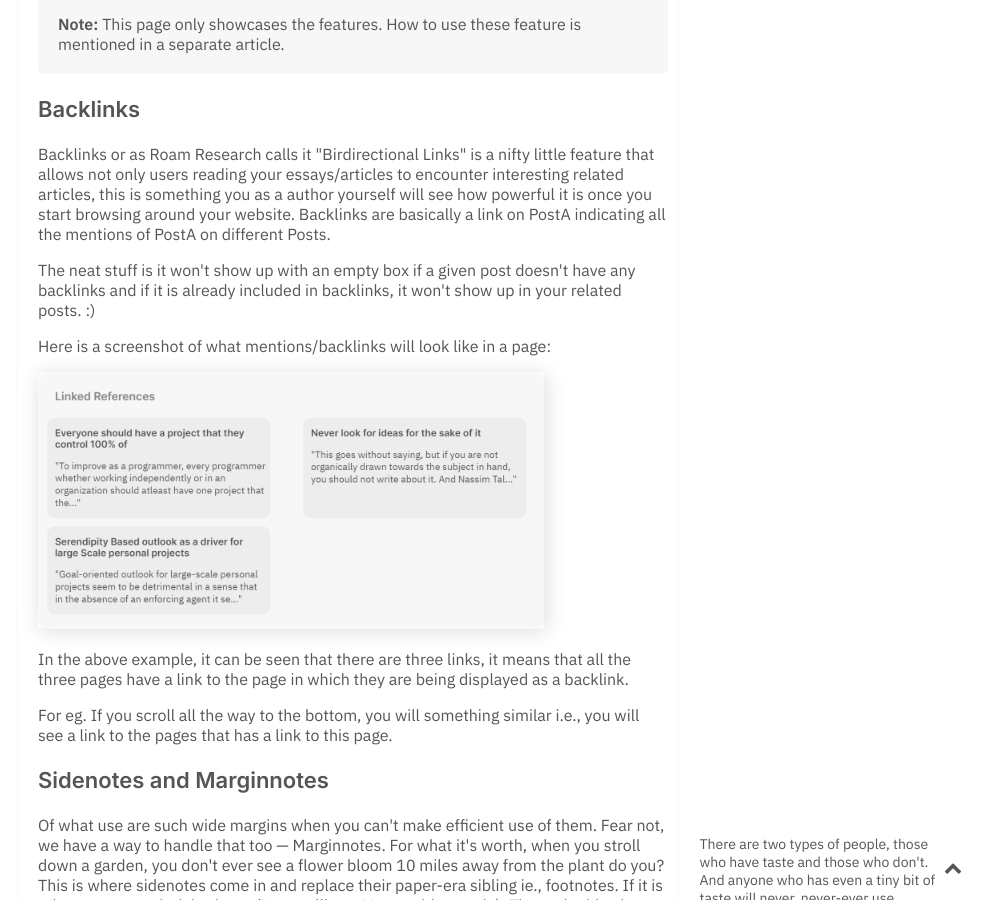
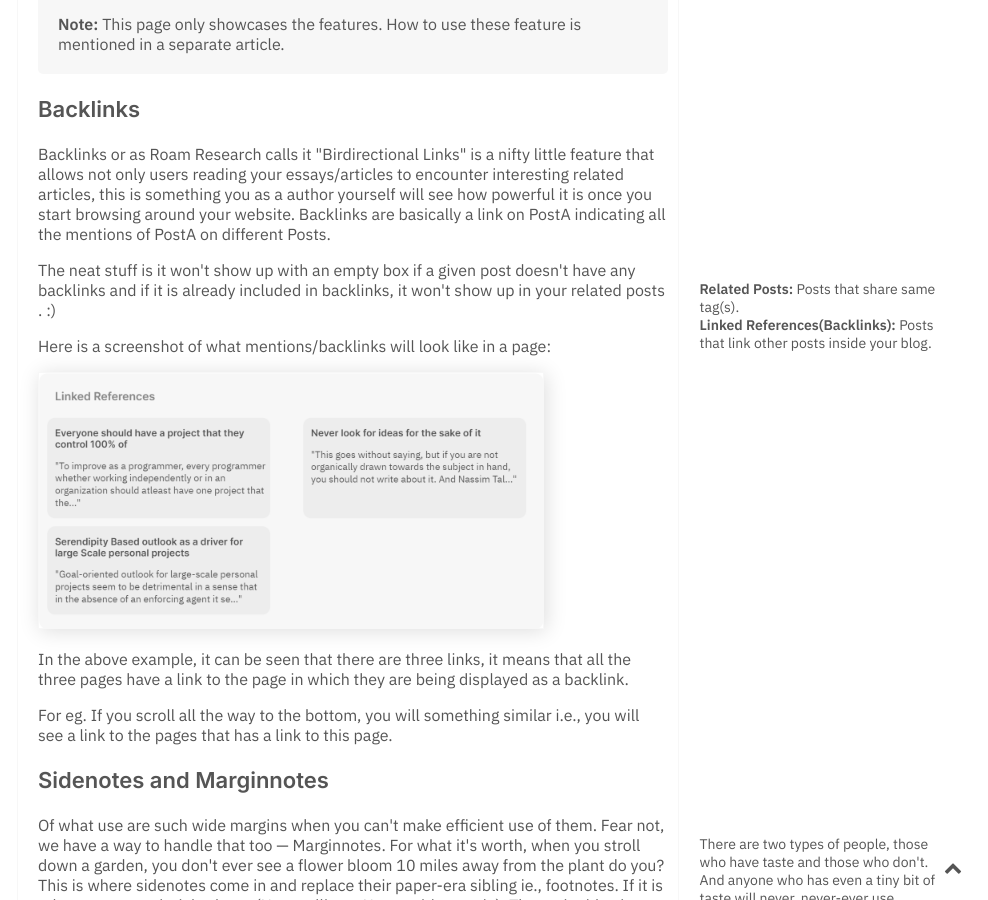
Before and after one commit to raghudotcc/simply-jekyll, a Jekyll site: the page built from _posts/2020-04-01-Exploring-the-features-of-simply-jekyll.md, in a window 1280 px wide and 900 px high, scrolled down 1006 px. Shown: the whole window, without its empty margins (292-1280 px from the left). Built offline with Jekyll 4.4.1, drawn with Linux system fonts in a browser that asks for light colours.

Commit message:
Clarified what is a Linked Reference and a Related Post

```diff
--- a/_posts/2020-04-01-Exploring-the-features-of-simply-jekyll.md
+++ b/_posts/2020-04-01-Exploring-the-features-of-simply-jekyll.md
@@ -33,7 +33,8 @@
 
 Backlinks or as Roam Research calls it "Birdirectional Links" is a nifty little feature that allows not only users reading your essays/articles to encounter interesting related articles, this is something you as a author yourself will see how powerful it is once you start browsing around your website. Backlinks are basically a link on PostA indicating all the mentions of PostA on different Posts.
 
-The neat stuff is it won't show up with an empty box if a given post doesn't have any backlinks and if it is already included in backlinks, it won't show up in your related posts. :)
+The neat stuff is it won't show up with an empty box if a given post doesn't have any backlinks and if it is already included in backlinks, it won't show up in your related posts[[**Related Posts:** Posts that share same tag(s).<br> **Linked References(Backlinks):** Posts that link other posts inside your blog.::rmn]]. :)
+
 
 Here is a screenshot of what mentions/backlinks will look like in a page:
 
```
